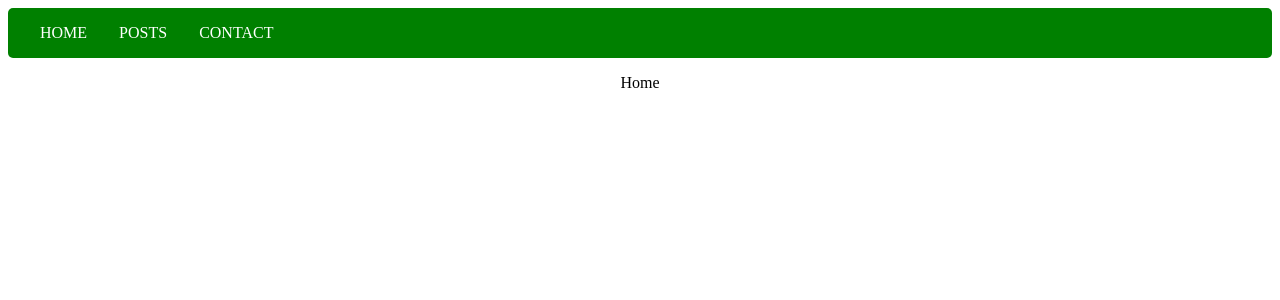
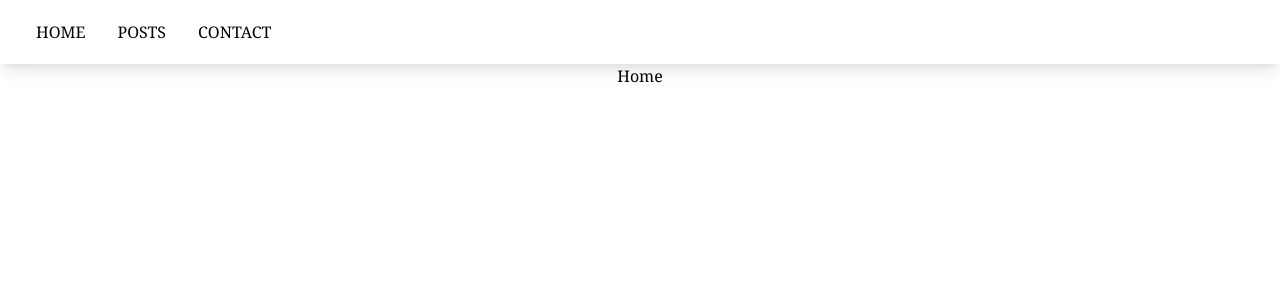
Before and after one commit to chitgyi/vue3-and-tailwind, a Vue app: page / in a window 1280 px wide. Shown: the top 300 px of the page. Built offline with nearby package versions, Linux system fonts and the light colour scheme.

Commit message:
add tailwind & adjust ui

```diff
--- a/package.json
+++ b/package.json
@@ -8,7 +8,10 @@
     "lint": "vue-cli-service lint"
   },
   "dependencies": {
+    "autoprefixer": "^9.8.6",
     "core-js": "^3.6.5",
+    "postcss": "^7.0.35",
+    "tailwindcss": "npm:@tailwindcss/postcss7-compat@^2.0.1",
     "vue": "^3.0.0",
     "vue-router": "^4.0.0-rc.6"
   },
--- /dev/null
+++ b/postcss.config.js
@@ -0,0 +1,6 @@
+module.exports = {
+    plugins: [
+        require('tailwindcss'),
+        require('autoprefixer'),
+    ]
+}
--- a/src/App.vue
+++ b/src/App.vue
@@ -1,5 +1,5 @@
 <template>
-  <div>
+  <div class="font-serif">
     <AppBar />
     <router-view> </router-view>
   </div>
--- a/src/components/AppBar.vue
+++ b/src/components/AppBar.vue
@@ -1,5 +1,5 @@
 <template>
-  <ul>
+  <ul class="shadow-lg p-5">
     <router-link to="/" id="router-link"><li>HOME</li></router-link>
     <router-link to="/posts" id="router-link"><li>POSTS</li></router-link>
     <li>CONTACT</li>
@@ -11,15 +11,6 @@ export default {};
 </script>
 
 <style  scoped>
-ul {
-  margin: 0;
-  align-items: center;
-  background-color: green;
-  text-align: left;
-  padding: 1rem;
-  border-radius: 5px;
-}
-
 #router-link {
   text-decoration: none;
 }
@@ -27,7 +18,6 @@ ul {
 li {
   display: inline;
   margin: 0 1rem;
-  color: white;
   cursor: pointer;
 }
 </style>
--- /dev/null
+++ b/src/index.css
@@ -0,0 +1,3 @@
+@tailwind base;
+@tailwind components;
+@tailwind utilities;
--- a/src/layouts/Posts.vue
+++ b/src/layouts/Posts.vue
@@ -1,8 +1,30 @@
 <template>
-  <div class="post-body" v-for="post in posts" :key="post.id">
-    <div class="post">
-      <h4>{{ post.title.toUpperCase() }}</h4>
-      <p>{{ post.body }}</p>
+  <div
+    class="container mx-auto grid lg:grid-cols-3 md:grid-cols-2 sm:grid-cols-1"
+  >
+    <div
+      class="p-2 m-2 rounded-md shadow-md"
+      v-for="post in posts"
+      :key="post.id"
+    >
+      <h4 class="post-title">
+        {{ post.title.toUpperCase() }}
+      </h4>
+      <p class="post-body">{{ post.body }}</p>
+
+      <div class="buttons mt-1">
+        <button
+          class="bg-blue-700 text-white w-20 py-1 shadow-md rounded-l-sm rounded-r-none"
+        >
+          Edit
+        </button>
+
+        <button
+          class="bg-red-700 text-white w-20 py-1 shadow-md rounded-r-sm rounded-l-none"
+        >
+          Delete
+        </button>
+      </div>
     </div>
   </div>
 </template>
@@ -31,23 +53,10 @@ export default {
 </script>
 
 <style scoped>
+.buttons {
+  float: right;
+}
 .post-body {
-  margin: 0 auto;
-}
-.post {
-  border: 1px solid;
-  width: 400px;
-  margin: 0.5rem auto;
-  padding: 1rem;
-  border-radius: 0.5em;
-}
-
-.post h4 {
-  margin: 0 0 10px 0;
-}
-
-.post p {
-  margin: 0;
   -webkit-box-orient: vertical;
   display: -webkit-box;
   -webkit-line-clamp: 3;
@@ -55,4 +64,13 @@ export default {
   text-overflow: ellipsis;
   white-space: normal;
 }
+
+.post-title {
+  -webkit-box-orient: vertical;
+  display: -webkit-box;
+  -webkit-line-clamp: 1;
+  overflow: hidden;
+  text-overflow: ellipsis;
+  white-space: normal;
+}
 </style>
--- a/src/main.js
+++ b/src/main.js
@@ -1,5 +1,8 @@
 import { createApp } from 'vue'
 import App from './App'
 import router from './router'
+import './index.css'
 
-createApp(App).use(router).mount('#app')
+createApp(App)
+    .use(router)
+    .mount('#app')
--- /dev/null
+++ b/tailwind.config.js
@@ -0,0 +1,13 @@
+module.exports = {
+  purge: {
+    content: ['./public/**/*.html', './src/**/*.vue']
+  },
+  darkMode: false, // or 'media' or 'class'
+  theme: {
+    extend: {},
+  },
+  variants: {
+    extend: {},
+  },
+  plugins: [],
+}
```
Also changed, not shown: 1 other file (tests, documents, lock files or other folders).
